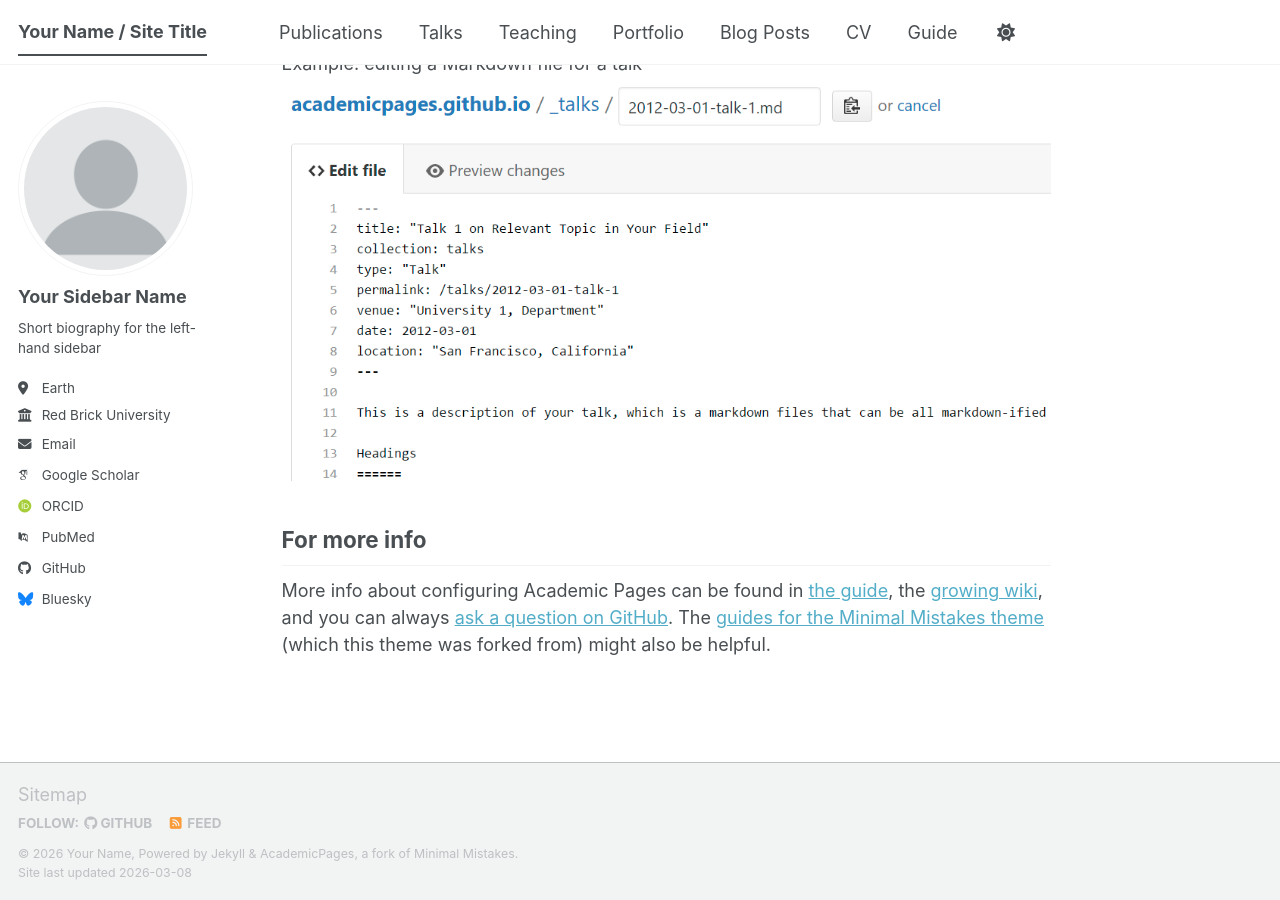
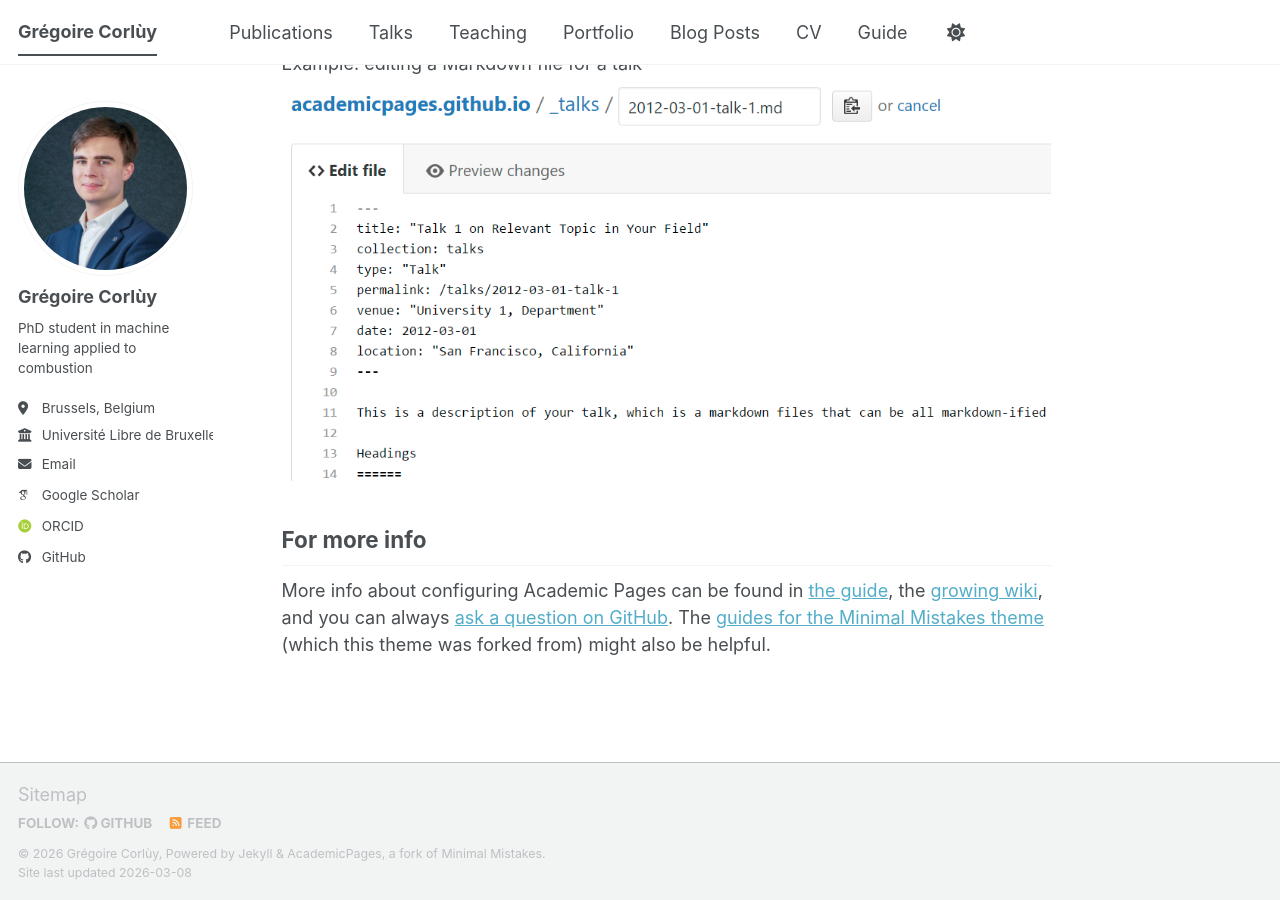
Before and after one commit to GregoireCorluy/GregoireCorluy.github.io, a Jekyll site: the page built from _pages/about.md, in a window 1280 px wide and 900 px high, scrolled down 2720 px. Built offline with Jekyll 4.4.1, drawn with Linux system fonts in a browser that asks for light colours; some web fonts are replaced; a script bundle is joined from its source files by our own code; library files that are not in the unit come from our copies.

Commit message:
update information sidebar

```diff
--- a/_config.yml
+++ b/_config.yml
@@ -9,39 +9,39 @@
 # Basic Site Settings
 locale                   : "en-US"
 site_theme               : "default" # The available themes options are "default", "air", "sunrise", "mint", "dirt" and "contrast"
-title                    : "Your Name / Site Title"
+title                    : "Grégoire Corlùy"
 title_separator          : "-"
-name                     : &name "Your Name"
-description              : &description "Your Name's academic portfolio"   # Update this with a general description of your site, this is the default if not overridden by a page
-url                      : https://academicpages.github.io # The base hostname & protocol for your site e.g. "https://[your GitHub username].github.io",
+name                     : &name "Grégoire Corlùy"
+description              : &description "Grégoire Corlùy"   # Update this with a general description of your site, this is the default if not overridden by a page
+url                      : https://GregoireCorluy.github.io # The base hostname & protocol for your site e.g. "https://[your GitHub username].github.io",
                                                            # or if you already have some other page hosted on Github then use "https://[your GitHub username].github.io/[Your Repo Name]"
 baseurl                  : "" # the subpath of your site, e.g. "/blog"
-repository               : "academicpages/academicpages.github.io"
+repository               : "GregoireCorluy/GregoireCorluy.github.io"
 
 # Site Author - The following control what appear as part of the author content on the side bar.
 #               If a field is blank the icon and link will not appear, otherwise it will be shown.
 #               Additional customization can be done by editing /_includes/author-profile.html
 author:
   # Biographic information
-  avatar           : "profile.png"
-  name             : "Your Sidebar Name"
+  avatar           : "Grégoire_Corlùy_professional_square.jpg"
+  name             : "Grégoire Corlùy"
   pronouns         : # example: "she/her"
-  bio              : "Short biography for the left-hand sidebar"
-  location         : "Earth"
-  employer         : "Red Brick University"
+  bio              : "PhD student in machine learning applied to combustion"
+  location         : "Brussels, Belgium"
+  employer         : "Université Libre de Bruxelles"
   uri              : # URL
-  email            : "none@example.org"
+  email            : "gregoire.stephane.corluy@ulb.be"
 
   # Academic websites
   academia         : # URL
   arxiv            : # URL - Update with the correct link to your profile
-  googlescholar    : "https://scholar.google.com/citations?user=PS_CX0AAAAAJ"
+  googlescholar    : "https://scholar.google.com/citations?user=p42NcoIAAAAJ&hl=en"
   inspire-hep      : # URL
   impactstory      : # URL
-  orcid            : "https://orcid.org/yourorcidurl"
+  orcid            : "https://orcid.org/0009-0007-8754-0753"
   semantic         : # URL
   ssrn             : # URL
-  pubmed           : "https://www.ncbi.nlm.nih.gov/pubmed/?term=john+snow"
+  pubmed           : # URL
   researchgate     : # URL
   scopus           : # URL
   zotero           : # URL
@@ -51,13 +51,13 @@
   bitbucket        : # Username - Update with your username on the site
   codepen          : # Username
   dribbble         : # Username
-  github           : "academicpages"
+  github           : "GregoireCorluy"
   kaggle           : # Username
   stackoverflow    : # User number or user number and name (i.e., use "1" or "1/jeff-atwood")
 
   # Social media
   artstation       : # Username
-  bluesky          : "bsky.app" # Replace this with you Bluesky username
+  bluesky          : # "bsky.app" # Replace this with you Bluesky username
   facebook         : # Username
   flickr           : # Username
   foursquare       : # Username
```
Also changed, not shown: images/Grégoire_Corlùy_professional_square.jpg (added).
